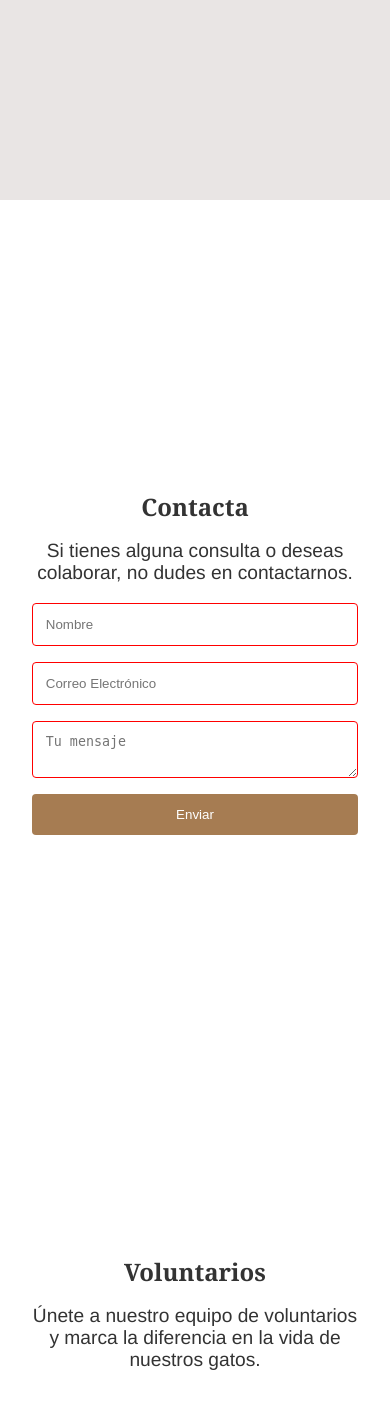
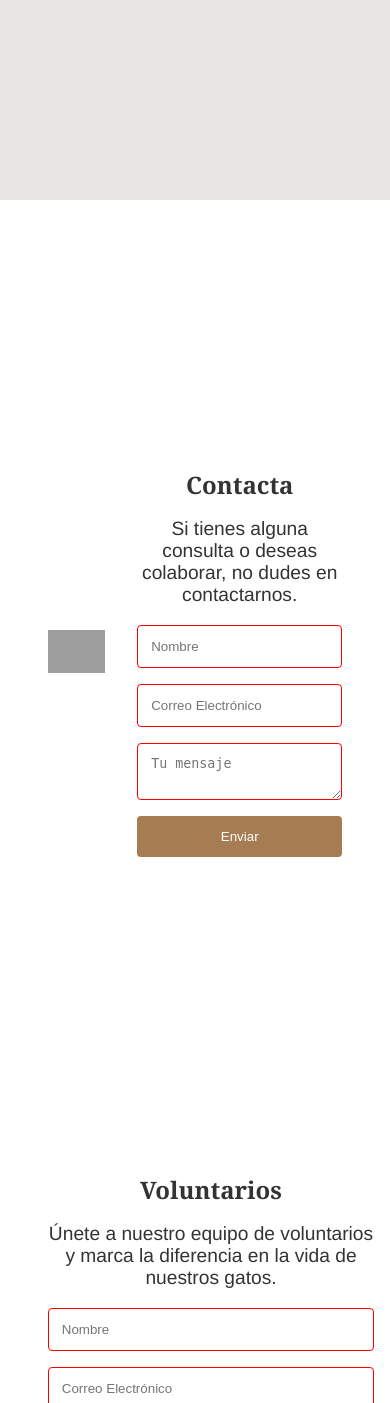
Before and after one commit to asoAyuba/web-front, a Node server app: page / in a window 390 px wide. Shown: the part 3368-4771 px from the top of the page. Run offline with Node 20, Linux system fonts and the light colour scheme; grey boxes are pictures that could not be loaded.

Commit message:
add second column to sections

```diff
--- a/public/css/style.css
+++ b/public/css/style.css
@@ -48,6 +48,16 @@ img {
   height: auto;
 }
 
+@media (max-width: 768px) {
+  .section.two-columns {
+    flex-direction: column;
+  }
+  .section.two-columns .text-column,
+  .section.two-columns .image-column {
+    width: 100%;
+    padding: 0.5rem;
+  }
+}
 /* Estilos globales y estructura base */
 .header-section {
   position: relative;
@@ -338,4 +348,20 @@ body {
   padding: 2rem;
 }
 
+.section.two-columns {
+  display: flex;
+  align-items: center;
+  justify-content: space-between;
+  flex-wrap: wrap;
+}
+.section.two-columns .text-column,
+.section.two-columns .image-column {
+  flex: 1;
+  padding: 1rem;
+}
+
+.section.two-columns.reverse {
+  flex-direction: row-reverse;
+}
+
 /*# sourceMappingURL=style.css.map */
--- a/scss/_responsive.scss
+++ b/scss/_responsive.scss
@@ -60,3 +60,14 @@ img {
   max-width: 100%;
   height: auto;
 }
+
+@include mobile {
+  .section.two-columns {
+    flex-direction: column;
+    .text-column,
+    .image-column {
+      width: 100%;
+      padding: 0.5rem;
+    }
+  }
+}
--- a/scss/main.scss
+++ b/scss/main.scss
@@ -111,3 +111,25 @@ body {
   justify-content: center;
   padding: 2rem;      // Ajusta el padding según necesites
 }
+
+// Estilo para secciones en dos columnas
+.section.two-columns {
+  display: flex;
+  align-items: center;
+  justify-content: space-between;
+  flex-wrap: wrap;
+
+  // Cada columna ocupa la mitad del espacio
+  .text-column,
+  .image-column {
+    flex: 1;
+    padding: 1rem;
+  }
+
+  // Si se requiere imagen o texto con tamaños diferentes, se puede ajustar aquí
+}
+
+// Si se añade la clase 'reverse', se invierte el orden de las columnas
+.section.two-columns.reverse {
+  flex-direction: row-reverse;
+}
--- a/views/index.ejs
+++ b/views/index.ejs
@@ -36,7 +36,7 @@
     </div>
   </header>
 
-  <!-- Sección header/hero con imagen de fondo, velo y texto centrado -->
+  <!-- Header/hero: imagen de fondo con velo y texto centrado -->
   <section class="header-section">
     <div class="header-content">
       <h1>Ayuba</h1>
@@ -44,36 +44,42 @@
     </div>
   </section>
 
-  <!-- Sección "Quienes Somos" -->
-  <section id="quienes-somos" class="section quienes-somos">
-    <div class="content">
+  <!-- Sección: Quienes Somos (Texto izquierda, Imagen derecha) -->
+  <section id="quienes-somos" class="section quienes-somos two-columns">
+    <div class="text-column">
       <h2>Quienes Somos</h2>
       <p>Somos una protectora dedicada a cuidar y encontrar hogar para gatos en situación de abandono.</p>
+    </div>
+    <div class="image-column">
       <img src="/images/quienes.jpg" alt="Quienes Somos">
     </div>
   </section>
 
-  <!-- Sección "Nuestra Labor" -->
-  <section id="nuestra-labor" class="section nuestra-labor">
-    <div class="content">
+  <!-- Sección: Nuestra Labor (Imagen izquierda, Texto derecha) -->
+  <section id="nuestra-labor" class="section nuestra-labor two-columns reverse">
+    <div class="text-column">
       <h2>Nuestra Labor</h2>
       <p>Trabajamos día a día para mejorar la vida de los gatos, brindándoles atención, amor y cuidados.</p>
+    </div>
+    <div class="image-column">
       <img src="/images/labor.jpg" alt="Nuestra Labor">
     </div>
   </section>
 
-  <!-- Sección "Como Puedes Ayudar" -->
-  <section id="como-ayudar" class="section como-ayudar">
-    <div class="content">
+  <!-- Sección: Como Puedes Ayudar (Texto izquierda, Imagen derecha) -->
+  <section id="como-ayudar" class="section como-ayudar two-columns">
+    <div class="text-column">
       <h2>Como Puedes Ayudar</h2>
       <p>Tus donaciones y colaboraciones son esenciales para continuar nuestra labor. ¡Únete a nosotros!</p>
+    </div>
+    <div class="image-column">
       <img src="/images/ayuda.jpg" alt="Como Puedes Ayudar">
     </div>
   </section>
 
-  <!-- Sección "Contacta" -->
-  <section id="contacta" class="section contacta">
-    <div class="content">
+  <!-- Sección: Contacta (Imagen izquierda, Texto derecha) -->
+  <section id="contacta" class="section contacta two-columns reverse">
+    <div class="text-column">
       <h2>Contacta</h2>
       <p>Si tienes alguna consulta o deseas colaborar, no dudes en contactarnos.</p>
       <form action="/contact" method="POST" class="contact-form">
@@ -83,43 +89,52 @@
         <button type="submit">Enviar</button>
       </form>
     </div>
+    <div class="image-column">
+      <img src="/images/contacta.jpg" alt="Contacta">
+    </div>
   </section>
 
-  <!-- Sección "Adopta" (opcional) -->
+  <!-- Sección: Adopta (opcional, Texto izquierda, Imagen derecha) -->
   <% if (sectionsVisibility.adopta) { %>
-  <section id="adopta" class="section adopta">
-    <div class="content">
+  <section id="adopta" class="section adopta two-columns">
+    <div class="text-column">
       <h2>Adopta</h2>
       <p>Mira nuestros gatos en adopción y ayúdanos a encontrarles un hogar.</p>
+    </div>
+    <div class="image-column">
       <img src="/images/adopta.jpg" alt="Adopta">
     </div>
   </section>
   <% } %>
 
-  <!-- Sección "Socios" (opcional) -->
+  <!-- Sección: Socios (opcional, Imagen izquierda, Texto derecha) -->
   <% if (sectionsVisibility.socios) { %>
-  <section id="socios" class="section socios">
-    <div class="content">
+  <section id="socios" class="section socios two-columns reverse">
+    <div class="text-column">
       <h2>Socios</h2>
       <p>Conviértete en socio de Ayuba y apoya nuestra labor.</p>
+    </div>
+    <div class="image-column">
       <img src="/images/socios.jpg" alt="Socios">
     </div>
   </section>
   <% } %>
 
-  <!-- Sección "Voluntarios" (opcional) -->
+  <!-- Sección: Voluntarios (opcional, Texto izquierda, Imagen derecha) -->
   <% if (sectionsVisibility.voluntarios) { %>
-  <section id="voluntarios" class="section voluntarios">
-    <div class="content">
+  <section id="voluntarios" class="section voluntarios two-columns">
+    <div class="text-column">
       <h2>Voluntarios</h2>
       <p>Únete a nuestro equipo de voluntarios y marca la diferencia en la vida de nuestros gatos.</p>
-      <img src="/images/voluntarios.jpg" alt="Voluntarios">
       <form action="/volunteer" method="POST" class="volunteer-form">
         <input type="text" name="name" placeholder="Nombre" required>
         <input type="email" name="email" placeholder="Correo Electrónico" required>
         <textarea name="message" placeholder="Por qué quieres ser voluntario" required></textarea>
         <button type="submit">Enviar Solicitud</button>
       </form>
+    </div>
+    <div class="image-column">
+      <img src="/images/voluntarios.jpg" alt="Voluntarios">
     </div>
   </section>
   <% } %>
```
Also changed, not shown: 1 other file.
